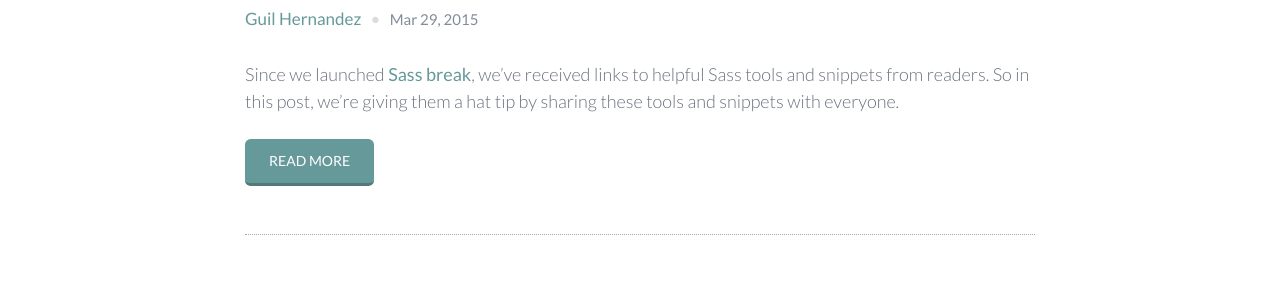
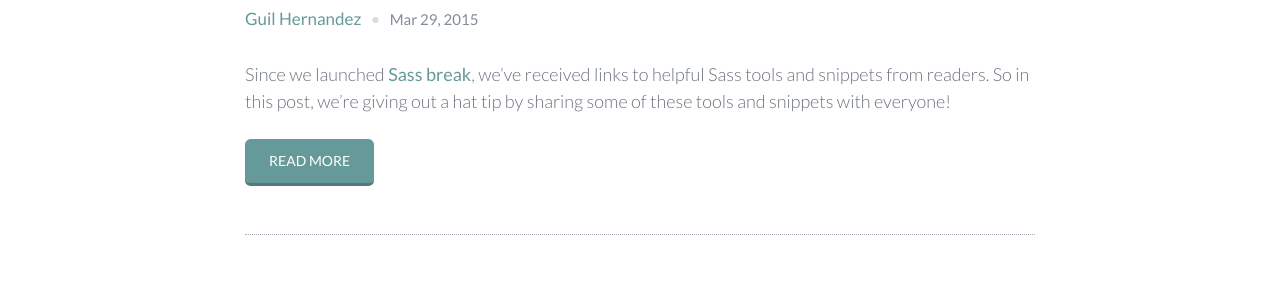
Before and after one commit to sassbreak/sassbreak.github.io, a Jekyll site: the page built from index.html, in a window 1280 px wide and 900 px high. Shown: the part 320-605 px from the top of the window. Built offline with Jekyll 4.4.1, drawn with Linux system fonts in a browser that asks for light colours; the list of posts is cut into pages by our own code.

Commit message:
Update 2015-03-29-tools-and-snippets.md

```diff
--- a/_posts/2015-03-29-tools-and-snippets.md
+++ b/_posts/2015-03-29-tools-and-snippets.md
@@ -8,7 +8,7 @@
 desc: "In this post, we're sharing helpful Sass tools and snippets from the Sass community."
 ---
 
-Since we launched [Sass break](http://sassbreak.com/), we've received links to helpful Sass tools and snippets from readers. So in this post, we're giving them a hat tip by sharing these tools and snippets with everyone.
+Since we launched [Sass break](http://sassbreak.com/), we've received links to helpful Sass tools and snippets from readers. So in this post, we're giving out a hat tip by sharing some of these tools and snippets with everyone!
 
 ##unique-id() for auto-naming animations
 In the post *[Nested @keyframes Rules](http://sassbreak.com/nested-keyframe-rules-sass/)*, front-end architect and Sass evangelist, [Roy Tomeij](https://twitter.com/roy), shared with us a clever use for the `unique-id()` function.
```
